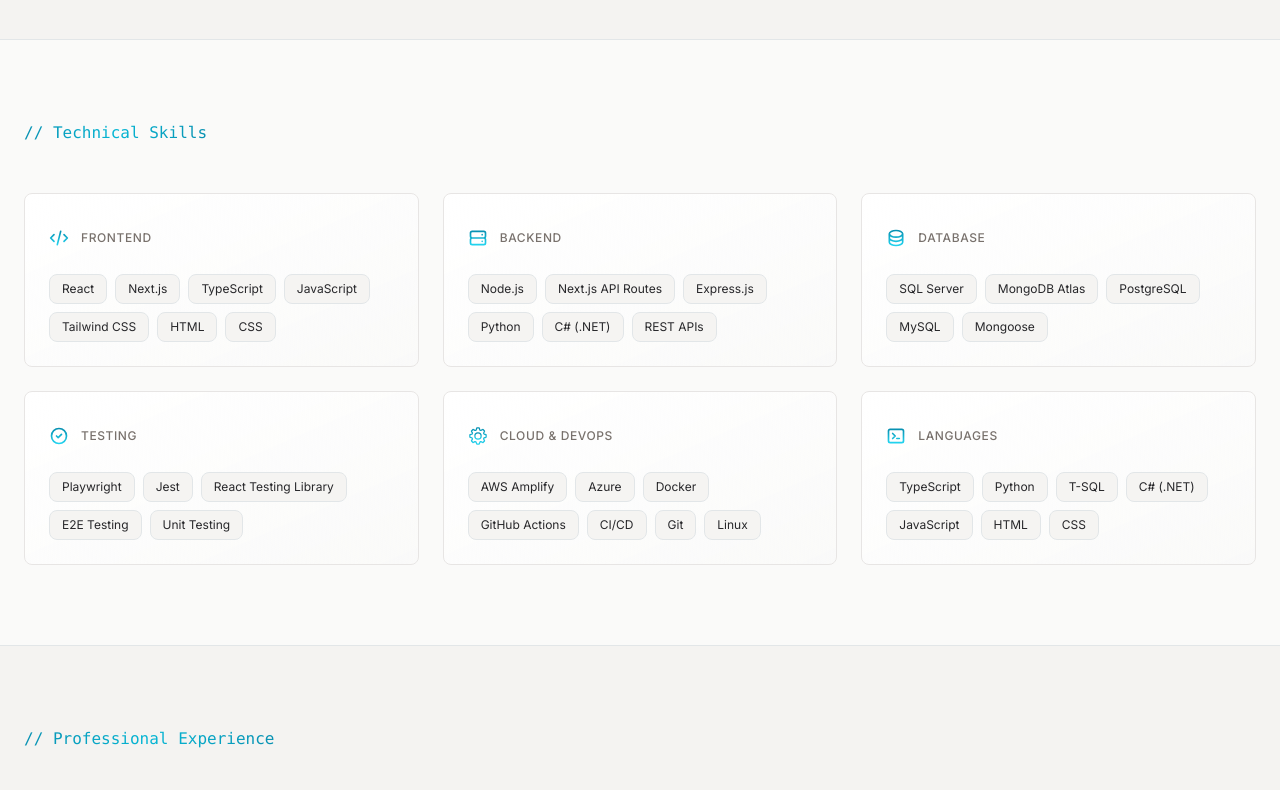
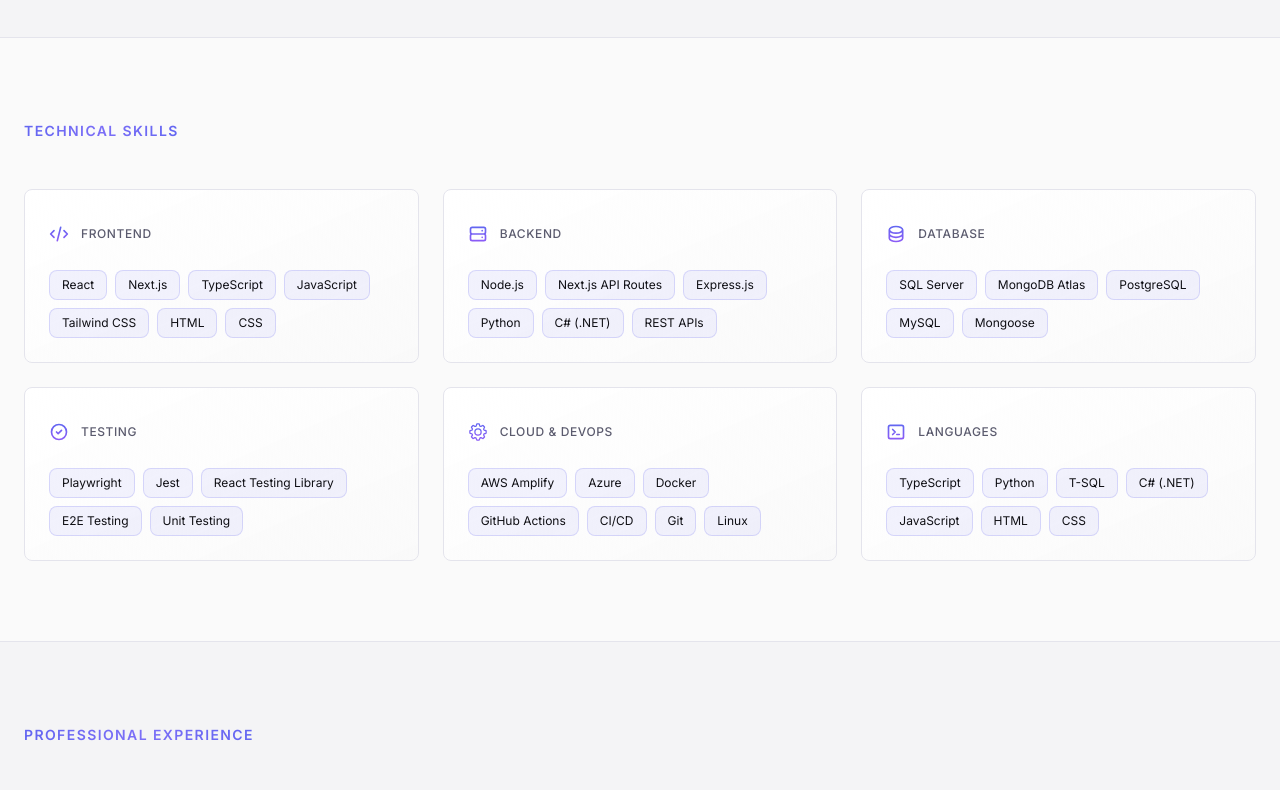
Before and after one commit to drzengineer/Portfolio, a website: page src/index.html in a window 1280 px wide. Shown: the part 908-1698 px from the top of the page. Drawn offline with Linux system fonts and the light colour scheme.

Commit message:
style: h2 and light mode color changes

```diff
--- a/src/index.html
+++ b/src/index.html
@@ -348,7 +348,7 @@
   <!-- Impact Metrics -->
   <section class="px-6 py-20 border-b t-border t-bg-section-alt">
     <div class="max-w-7xl mx-auto">
-      <h2 class="font-mono t-brand-text-via mb-12">// Measurable Impact</h2>
+      <h2 class="text-sm font-semibold t-brand-text-via uppercase tracking-widest mb-12">Measurable Impact</h2>
       <div class="grid grid-cols-1 justify-items-center md:grid-cols-2 lg:grid-cols-4 gap-6">
 
         <!-- Card 1: Annual Cost Savings -->
@@ -443,7 +443,7 @@
   <!-- Technical Skills -->
 <section class="px-6 py-20 border-b t-border">
   <div class="max-w-7xl mx-auto">
-    <h2 class="font-mono t-brand-text-via mb-12">// Technical Skills</h2>
+    <h2 class="text-sm font-semibold t-brand-text-via uppercase tracking-widest mb-12">Technical Skills</h2>
     <div class="grid md:grid-cols-2 lg:grid-cols-3 gap-6">
 
       <!-- Frontend -->
@@ -581,7 +581,7 @@
   <!-- Experience Timeline -->
   <section id="experience" class="px-6 py-20 border-b t-border t-bg-section-alt">
     <div class="max-w-7xl mx-auto">
-      <h2 class="font-mono t-brand-text-via mb-12">// Professional Experience</h2>
+      <h2 class="text-sm font-semibold t-brand-text-via uppercase tracking-widest mb-12">Professional Experience</h2>
       <div class="space-y-12 mx-auto">
 
         <!-- Freelance -->
@@ -765,7 +765,7 @@
   <!-- Featured Project -->
   <section id="projects" class="px-6 py-20 border-b t-border">
     <div class="max-w-7xl mx-auto">
-      <h2 class="font-mono t-brand-text-via mb-12">// Featured Work</h2>
+      <h2 class="text-sm font-semibold t-brand-text-via uppercase tracking-widest mb-12">Featured Work</h2>
       <div class="max-w-4xl mx-auto t-bg-project border t-border-card rounded-2xl overflow-hidden">
 
         <!-- Project Header -->
--- a/src/main.js
+++ b/src/main.js
@@ -20,11 +20,11 @@
 		gridStroke: "#e9e9e9",
 	},
 	light: {
-		brandFrom: "#22d3ee", // cyan-400
-		brandMid: "#06b6d4", // cyan-500
-		brandTo: "#0891b2", // cyan-600
-		logoAccent: "#0891b2",
-		bloomFill: "#06b6d4",
+		brandFrom: "#8B5CF6", // violet-500
+		brandMid: "#7C6FF7", // mid indigo-violet
+		brandTo: "#6366F1", // indigo-500
+		logoAccent: "#6366F1",
+		bloomFill: "#7C6FF7",
 		bloomOpacity: "0.05",
 		gridStroke: "#151515",
 	},
--- a/src/theme.css
+++ b/src/theme.css
@@ -67,56 +67,56 @@
 
 [data-theme="light"] {
 	/* ── Page shell ── */
-	--bg-page: #fafaf9; /* stone-50 */
-	--bg-section-alt: #f4f3f1; /* warm light stone */
-	--text-primary: #27272a; /* zinc-800 */
-	--text-secondary: #78716c; /* stone-500 */
-	--text-tertiary: #a8a29e; /* stone-400 */
-	--text-strong: #3f3f46; /* zinc-700 */
-	--text-medium: #3f3f46; /* zinc-700 */
+	--bg-page: #fafafa;
+	--bg-section-alt: #f4f4f6;
+	--text-primary: #0f0f14;
+	--text-secondary: #5b5b6e;
+	--text-tertiary: #9898a8;
+	--text-strong: #0f0f14;
+	--text-medium: #4338ca;
 
 	/* ── Borders ── */
-	--border-default: #e2e6e8; /* cyan-kissed stone */
-	--border-card: #e7e5e4; /* stone-200 */
-	--border-input: #cad2d5; /* cyan-tinted stone-300 */
-	--border-input-faint: #e2e6e8; /* matches border-default */
+	--border-default: #e4e4ec;
+	--border-card: #e4e4ec;
+	--border-input: #cfcfdb;
+	--border-input-faint: rgba(99, 102, 241, 0.2);
 
 	/* ── Surfaces ── */
-	--bg-card-from: #ffffff; /* pure white */
-	--bg-card-to: rgba(250, 250, 249, 0.3);
-	--bg-chip: #f5f4f2; /* lightened mid-stone */
-	--bg-header: rgba(250, 250, 249, 0.88);
-	--bg-project-shell: #f0eee9; /* warm linen */
-	--bg-panel-row: #fafaf9; /* stone-50 */
-	--bg-footer-strip: rgba(214, 211, 208, 0.6); /* warm stone */
+	--bg-card-from: #ffffff;
+	--bg-card-to: rgba(250, 250, 250, 0.3);
+	--bg-chip: rgba(99, 102, 241, 0.08);
+	--bg-header: rgba(250, 250, 250, 0.85);
+	--bg-project-shell: #f0f0f5;
+	--bg-panel-row: #fafafa;
+	--bg-footer-strip: rgba(210, 210, 220, 0.5);
 
 	/* ── Hover states ── */
-	--hover-nav: #eeece8; /* warm stone hover */
-	--hover-subtle: #f4f3f1; /* matches section-alt */
+	--hover-nav: #ebebf2;
+	--hover-subtle: #f4f4f6;
 
 	/* ── Brand gradient (text + icons) ── */
-	--brand-from: #0891b2; /* cyan-600 */
-	--brand-to: #22d3ee; /* cyan-400 */
-	--brand-via: #06b6d4; /* cyan-500 */
+	--brand-from: #6366f1;
+	--brand-to: #8b5cf6;
+	--brand-via: #7c6ff7;
 
 	/* ── CTA button ── */
-	--btn-cta-bg: #06b6d4; /* cyan-500 */
+	--btn-cta-bg: #6366f1;
 	--btn-cta-text: #ffffff;
 
 	/* ── Tab active border ── */
-	--tab-border-active: #06b6d4; /* cyan-500 */
+	--tab-border-active: #6366f1;
 
 	/* ── Background blobs ── */
-	--blob-1: rgba(34, 211, 238, 0.08); /* cyan-400/8 */
-	--blob-2: rgba(8, 145, 178, 0.06); /* cyan-600/6 */
+	--blob-1: rgba(99, 102, 241, 0.07);
+	--blob-2: rgba(139, 92, 246, 0.05);
 
 	/* ── Skip link / focus ring ── */
-	--skip-bg: #f4f3f1;
-	--skip-border: rgba(6, 182, 212, 0.55); /* cyan-500/55 */
-	--skip-text: #27272a;
+	--skip-bg: #f4f4f6;
+	--skip-border: rgba(99, 102, 241, 0.5);
+	--skip-text: #0f0f14;
 
 	/* ── Meta theme-color ── */
-	--meta-theme: #fafaf9;
+	--meta-theme: #fafafa;
 }
 
 /* ═══════════════════════════════════════════════════════════════════
```
Also changed, not shown: src/output.css.
